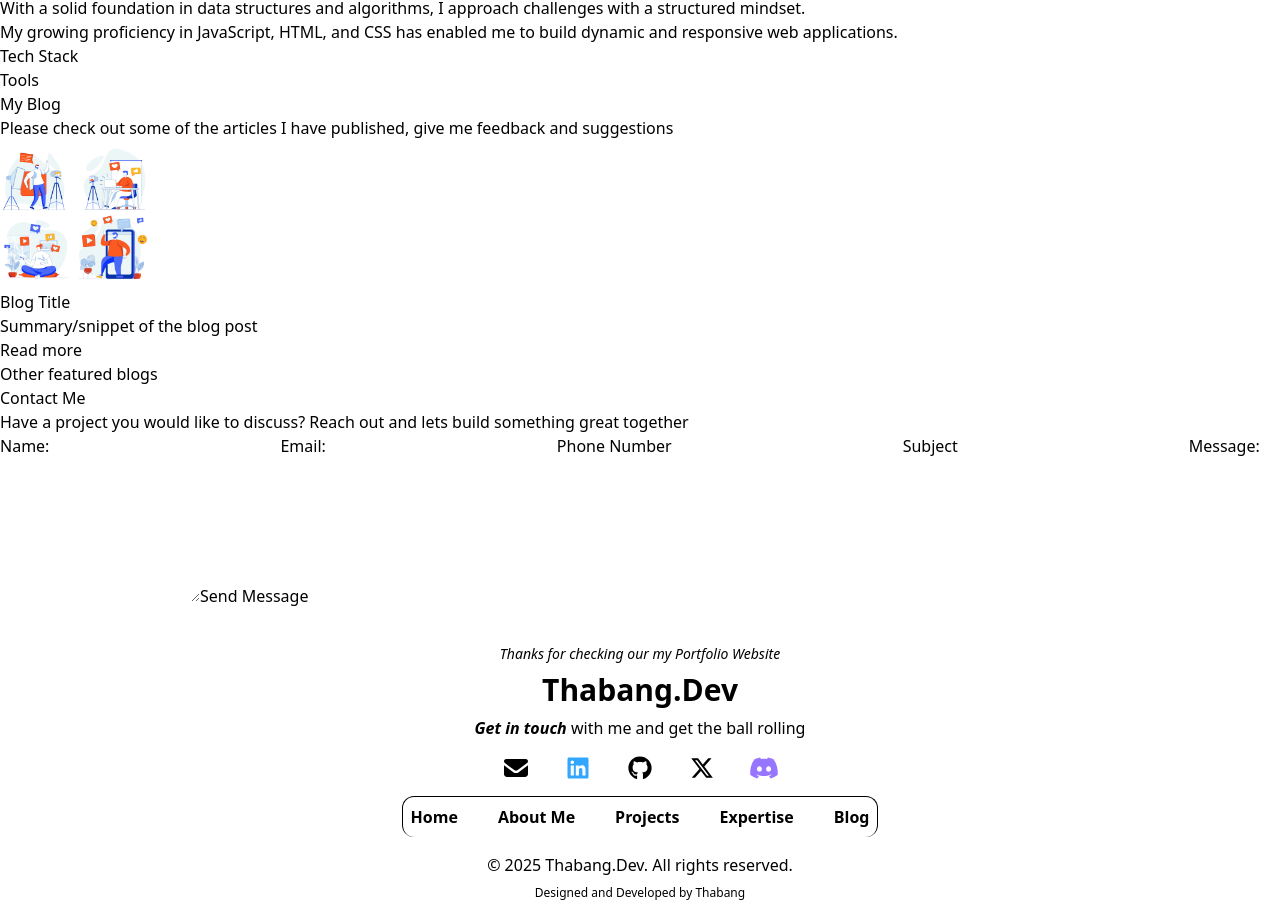
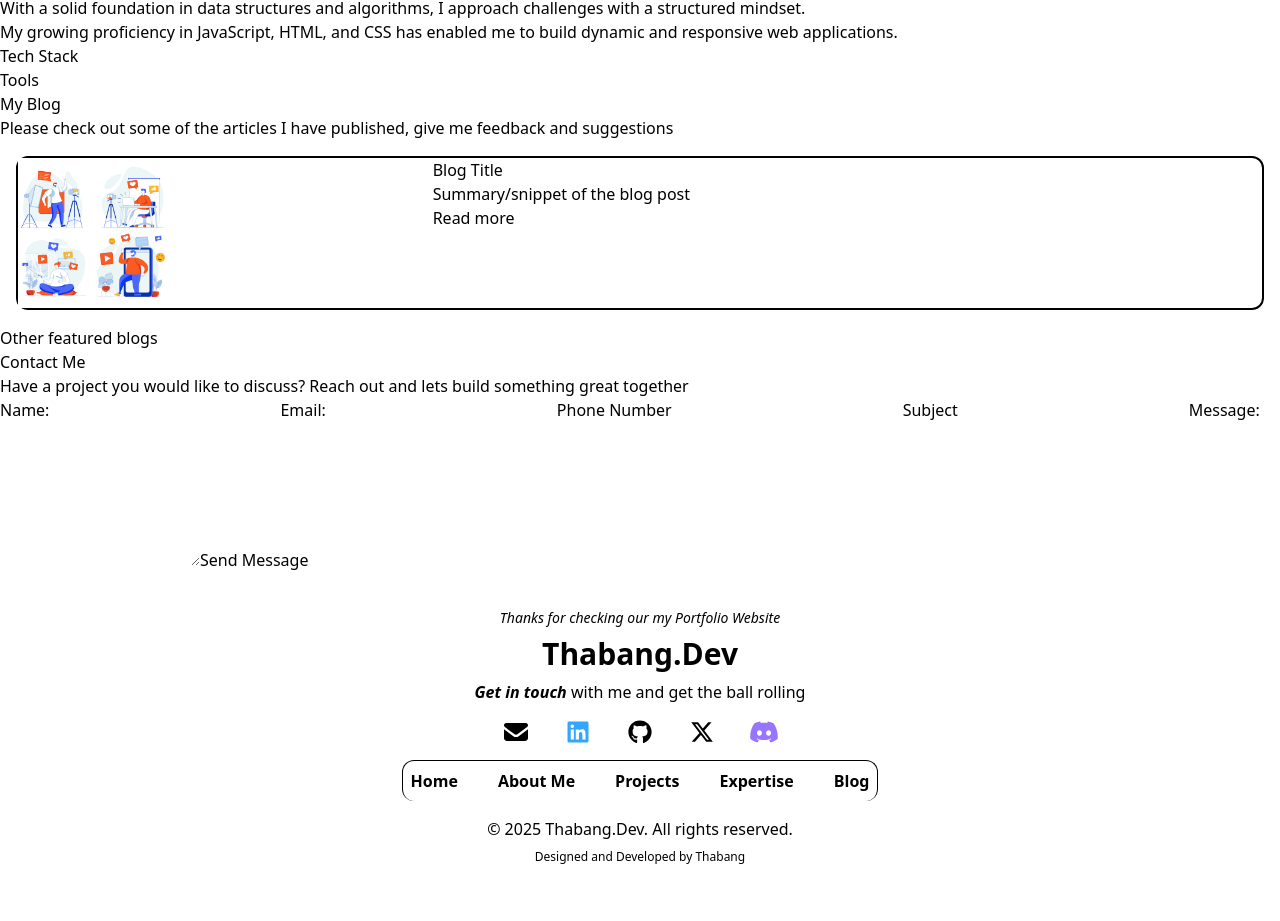
Before and after one commit to thabangDev77/thabangdev-portfolio, a React (Vite) app in the folder thabangdev-portfolio/: page / in a window 1280 px wide. Shown: the part 1978-2899 px from the top of the page. After the commit the page ends 2863 px from the top, so only its background shows below. Built offline with nearby package versions, Linux system fonts and the light colour scheme.

Commit message:
style: display the post card content with grid

```diff
--- a/thabangdev-portfolio/src/components/articles/Post.jsx
+++ b/thabangdev-portfolio/src/components/articles/Post.jsx
@@ -3,9 +3,9 @@ import postImage from '../../assets/images/blog.jpg'
 
 function Post() {
   return (
-    <div>
-      <img src={postImage} alt='post image' style={{ height: '150px', width: '150px'}} />
-      <div>
+    <div className='grid grid-cols-3 m-4 border-2 rounded-xl'>
+      <img className='col-span-1' src={postImage} alt='post image' style={{ height: '150px', width: '150px'}} />
+      <div className='col-span-2'>
           <h3>Blog Title</h3>
           <p>Summary/snippet of the blog post</p>
           <button>Read more</button>
```
